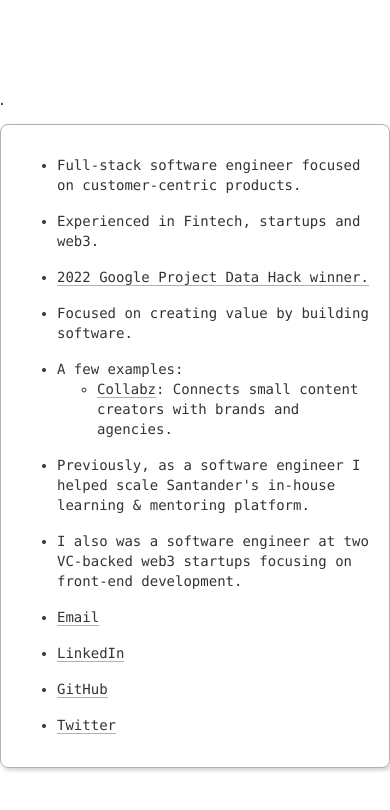
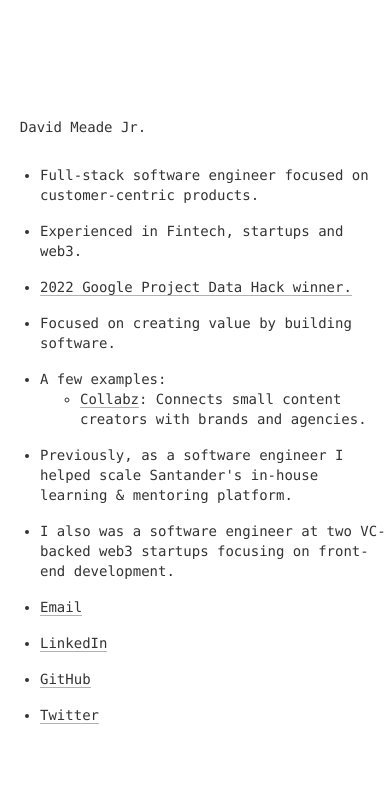
Before and after one commit to davidmeadejr/personal-website, a React (Create React App) app: page / in a window 390 px wide. Shown: the top 810 px of the page. Built offline with nearby package versions, Linux system fonts and the light colour scheme.

Commit message:
Fix: Mobile responsiveness

```diff
--- a/src/App.css
+++ b/src/App.css
@@ -46,3 +46,37 @@ a {
 a:hover {
   font-size: 1.1em;
 }
+
+@media (max-width: 844px) {
+  /* .container {
+    height: 0;
+  } */
+
+  .aboutMe {
+    width: 100%;
+    margin: 0;
+    /* padding: -1rem; */
+    padding: 0;
+    border: none;
+    box-shadow: none;
+  }
+
+  .headerName {
+    margin-left: -14rem;
+    display: flex;
+    justify-content: center;
+  }
+
+  .ul {
+    padding: 0 40px 0 60px;
+  }
+}
+
+@media (max-width: 375px) {
+  .headerName {
+    margin-left: -13rem;
+    display: flex;
+    justify-content: center;
+    margin-top: 25vh;
+  }
+}
```
